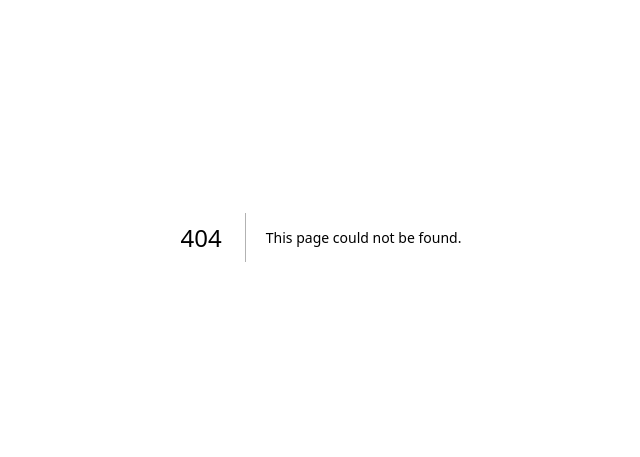
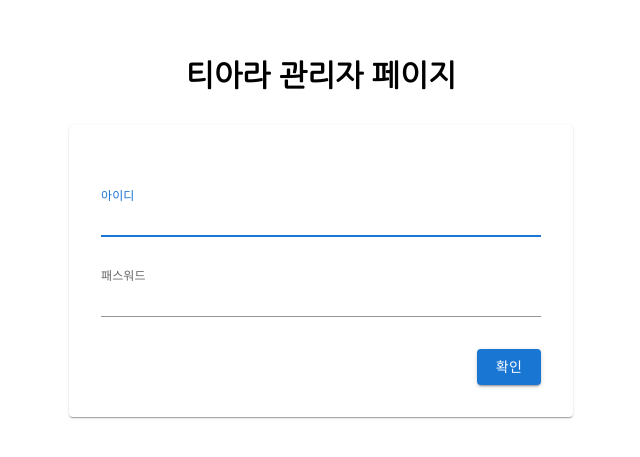
Before and after one commit to MaximHelio/aroma-shop, a Next.js app: page /admin in a window 1280 px wide. Before the commit this address had no page. Shown: the part 163-620 px from the top of the page, without its empty margins (319-959 px from the left). Built offline with nearby package versions, Linux system fonts and the light colour scheme.

Commit message:
Admin Login

```diff
--- /dev/null
+++ b/app/admin/page.tsx
@@ -0,0 +1,43 @@
+"use client"
+import {useRouter} from "next/navigation"
+import {Paper, TextField, Button} from "@mui/material"
+
+const Admin = () => {
+  const router = useRouter()
+  return (
+    <div className="p-4 w-full h-full flex flex-col items-center justify-center">
+      <h1 className="text-3xl font-bold">티아라 관리자 페이지</h1>
+      <Paper className="mt-8 p-8">
+        <TextField
+          className="!mt-8"
+          autoFocus
+          label="아이디"
+          fullWidth
+          variant="standard"
+          InputLabelProps={{
+            shrink: true
+          }}
+        />
+        <TextField
+          className="!mt-8"
+          label="패스워드"
+          type="password"
+          fullWidth
+          variant="standard"
+          InputLabelProps={{
+            shrink: true
+          }}
+        />
+        <div className="mt-8 flex justify-end">
+          <Button
+            className="!bg-[#1976d2] hover:!bg-[#1565c0]"
+            variant="contained"
+            onClick={() => router.push("/admin/brands")}
+          >확인</Button>
+        </div>
+      </Paper>
+    </div>
+  )
+}
+
+export default Admin
--- a/components/users/users.tsx
+++ b/components/users/users.tsx
@@ -1,5 +1,6 @@
 "use client"
 import {useState} from "react"
+import Link from "next/link"
 import {Button, Box, Tabs, Tab, TextField} from "@mui/material"
 import {Dialog, DialogTitle, DialogContent, DialogActions} from "@mui/material"
 
@@ -7,6 +8,10 @@ const Users = () => {
   const [open, setOpen] = useState(false)
   const [tabIndex, setTabIndex] = useState(0)
   return (
+    <>
+      <div className="mr-4 text-base cursor-pointer">
+        <Link href="/admin" target="_blank">관리자</Link>
+      </div>
       <div className="mr-4 text-base cursor-pointer">
         <span onClick={() => setOpen(true)}>로그인</span>
         <Dialog open={open} onClose={() => setOpen(false)}>
@@ -38,6 +43,7 @@ const Users = () => {
           </DialogActions>
         </Dialog>
       </div>
+    </>
   )
 }
 
```
Lines whose indentation alone changed are shown as unchanged.
